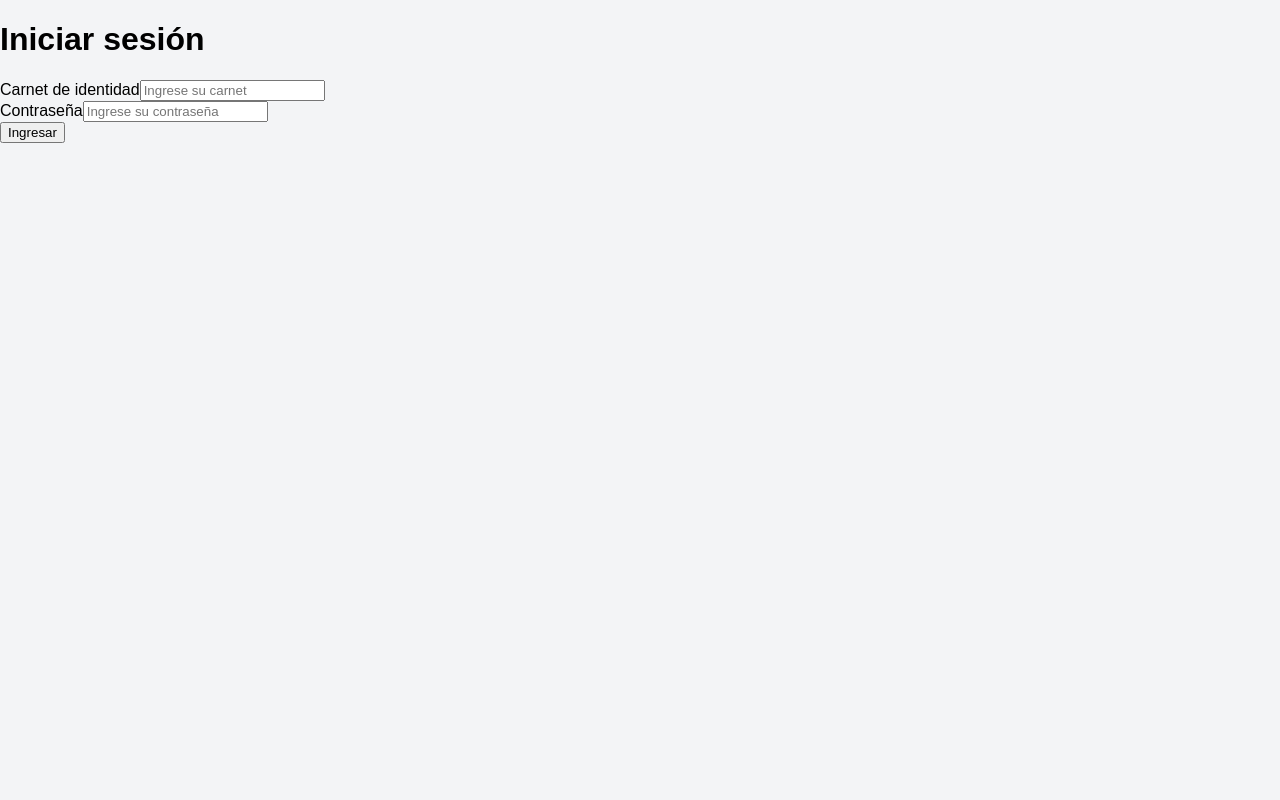
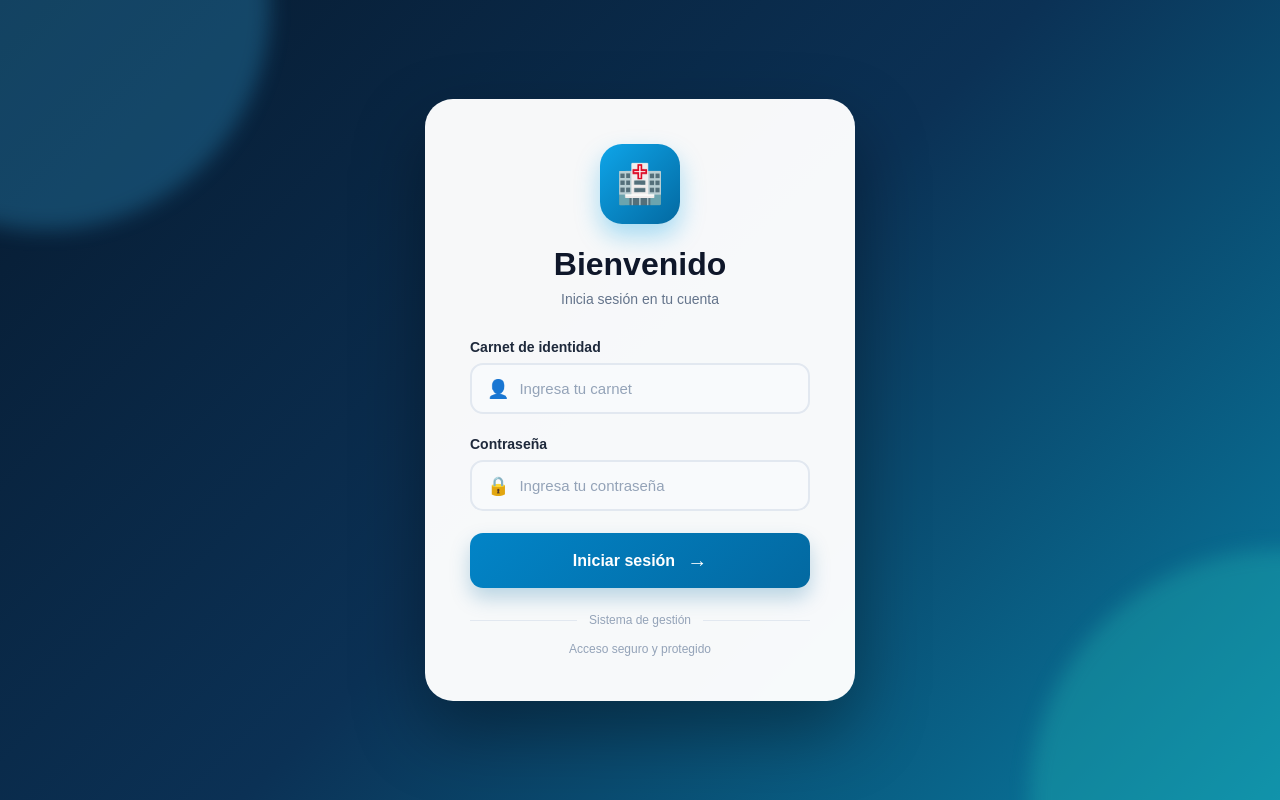
Before and after one commit to jhoelxander10-dot/Frontend-Proyect, a React (Vite) app: page /login in a window 1280 px wide. Built offline with nearby package versions, Linux system fonts and the light colour scheme.

Commit message:
Actualiza formulario de login

```diff
--- /dev/null
+++ b/src/components/auth/LoginForm.css
@@ -0,0 +1,383 @@
+.login-page {
+  min-height: 100vh;
+  width: 100%;
+
+  display: flex;
+  justify-content: center;
+  align-items: center;
+
+  padding: 30px;
+  box-sizing: border-box;
+
+  position: relative;
+  overflow: hidden;
+
+  background: linear-gradient(
+    135deg,
+    #071a2f,
+    #0b3155,
+    #087ea4
+  );
+}
+
+
+/* Círculos decorativos */
+
+.background-circle {
+  position: absolute;
+  border-radius: 50%;
+  pointer-events: none;
+}
+
+.circle-one {
+  width: 450px;
+  height: 450px;
+
+  top: -220px;
+  left: -180px;
+
+  background: rgba(56, 189, 248, 0.25);
+
+  filter: blur(10px);
+}
+
+.circle-two {
+  width: 500px;
+  height: 500px;
+
+  right: -250px;
+  bottom: -250px;
+
+  background: rgba(45, 212, 191, 0.25);
+
+  filter: blur(10px);
+}
+
+
+/* Tarjeta */
+
+.login-card {
+  width: 100%;
+  max-width: 430px;
+
+  padding: 45px;
+
+  box-sizing: border-box;
+
+  position: relative;
+  z-index: 5;
+
+  background: rgba(255, 255, 255, 0.97);
+
+  border-radius: 28px;
+
+  box-shadow:
+    0 30px 70px rgba(0, 0, 0, 0.35);
+
+  animation: aparecer 0.7s ease;
+}
+
+
+/* Logo */
+
+.login-logo {
+  width: 80px;
+  height: 80px;
+
+  margin: 0 auto 22px;
+
+  display: flex;
+  justify-content: center;
+  align-items: center;
+
+  border-radius: 22px;
+
+  background: linear-gradient(
+    135deg,
+    #0ea5e9,
+    #0369a1
+  );
+
+  box-shadow:
+    0 12px 25px rgba(14, 165, 233, 0.35);
+}
+
+.login-logo span {
+  font-size: 38px;
+}
+
+
+/* Título */
+
+.login-title {
+  text-align: center;
+  margin-bottom: 32px;
+}
+
+.login-title h1 {
+  margin: 0;
+
+  color: #0f172a;
+
+  font-size: 32px;
+  font-weight: 800;
+}
+
+.login-title p {
+  margin: 8px 0 0;
+
+  color: #64748b;
+
+  font-size: 14px;
+}
+
+
+/* Campos */
+
+.form-group {
+  margin-bottom: 22px;
+}
+
+.form-group label {
+  display: block;
+
+  margin-bottom: 8px;
+
+  color: #1e293b;
+
+  font-size: 14px;
+  font-weight: 700;
+}
+
+
+/* Contenedor del input */
+
+.input-wrapper {
+  display: flex;
+  align-items: center;
+
+  width: 100%;
+
+  box-sizing: border-box;
+
+  padding: 0 15px;
+
+  border: 2px solid #e2e8f0;
+
+  border-radius: 13px;
+
+  background: #f8fafc;
+
+  transition: all 0.25s ease;
+}
+
+.input-wrapper:hover {
+  border-color: #7dd3fc;
+}
+
+.input-wrapper:focus-within {
+  border-color: #0ea5e9;
+
+  background: white;
+
+  box-shadow:
+    0 0 0 4px rgba(14, 165, 233, 0.12);
+}
+
+
+/* Iconos */
+
+.input-icon {
+  margin-right: 10px;
+
+  font-size: 18px;
+}
+
+
+/* Inputs */
+
+.input-wrapper input {
+  width: 100%;
+
+  padding: 15px 0;
+
+  border: none;
+
+  outline: none;
+
+  background: transparent;
+
+  color: #0f172a;
+
+  font-size: 15px;
+}
+
+.input-wrapper input::placeholder {
+  color: #94a3b8;
+}
+
+
+/* Error */
+
+.login-error {
+  margin-bottom: 20px;
+
+  padding: 12px 14px;
+
+  border-radius: 10px;
+
+  background: #fef2f2;
+
+  border: 1px solid #fecaca;
+
+  color: #dc2626;
+
+  font-size: 13px;
+
+  text-align: center;
+}
+
+
+/* Botón */
+
+.login-button {
+  width: 100%;
+
+  padding: 16px 20px;
+
+  display: flex;
+  justify-content: center;
+  align-items: center;
+
+  gap: 12px;
+
+  border: none;
+
+  border-radius: 13px;
+
+  background: linear-gradient(
+    135deg,
+    #0284c7,
+    #0369a1
+  );
+
+  color: white;
+
+  font-size: 16px;
+  font-weight: 700;
+
+  cursor: pointer;
+
+  box-shadow:
+    0 10px 20px rgba(3, 105, 161, 0.25);
+
+  transition: 0.25s ease;
+}
+
+.login-button:hover {
+  transform: translateY(-3px);
+
+  box-shadow:
+    0 15px 30px rgba(3, 105, 161, 0.35);
+}
+
+.login-button:active {
+  transform: scale(0.98);
+}
+
+
+/* Flecha */
+
+.button-arrow {
+  font-size: 20px;
+
+  transition: 0.2s ease;
+}
+
+.login-button:hover .button-arrow {
+  transform: translateX(5px);
+}
+
+
+/* Separador */
+
+.login-divider {
+  display: flex;
+  align-items: center;
+
+  gap: 12px;
+
+  margin: 25px 0 15px;
+
+  color: #94a3b8;
+
+  font-size: 12px;
+}
+
+.login-divider::before,
+.login-divider::after {
+  content: "";
+
+  flex: 1;
+
+  height: 1px;
+
+  background: #e2e8f0;
+}
+
+
+/* Pie */
+
+.login-footer {
+  margin: 0;
+
+  text-align: center;
+
+  color: #94a3b8;
+
+  font-size: 12px;
+}
+
+
+/* Animación */
+
+@keyframes aparecer {
+  from {
+    opacity: 0;
+
+    transform:
+      translateY(30px)
+      scale(0.96);
+  }
+
+  to {
+    opacity: 1;
+
+    transform:
+      translateY(0)
+      scale(1);
+  }
+}
+
+
+/* Responsive */
+
+@media (max-width: 500px) {
+
+  .login-page {
+    padding: 20px;
+  }
+
+  .login-card {
+    padding: 32px 24px;
+  }
+
+  .login-title h1 {
+    font-size: 27px;
+  }
+
+  .login-logo {
+    width: 70px;
+    height: 70px;
+  }
+}
--- a/src/components/auth/LoginForm.tsx
+++ b/src/components/auth/LoginForm.tsx
@@ -1,30 +1,25 @@
 import { useState } from "react";
 import type { FormEventHandler } from "react";
 import type { LoginCredentials } from "../../types/auth";
-
+import "./LoginForm.css";
 
 interface LoginFormProps {
   error?: string;
   onSubmit: (credentials: LoginCredentials) => void;
 }
 
-
 function LoginForm({ error, onSubmit }: LoginFormProps) {
   const [carnet, setCarnet] = useState("");
   const [password, setPassword] = useState("");
 
-
   const handleSubmit: FormEventHandler<HTMLFormElement> = (event) => {
     event.preventDefault();
 
-
     const normalizedCarnet = carnet.trim();
-
 
     if (!normalizedCarnet || !password) {
       return;
     }
-
 
     onSubmit({
       carnet: normalizedCarnet,
@@ -32,15 +27,29 @@ function LoginForm({ error, onSubmit }: LoginFormProps) {
     });
   };
 
+  return (
+    <div className="login-page">
+      <div className="background-circle circle-one"></div>
+      <div className="background-circle circle-two"></div>
 
-  return (
-    <form onSubmit={handleSubmit}>
-      <h1>Iniciar sesión</h1>
+      <form className="login-card" onSubmit={handleSubmit}>
 
+        <div className="login-logo">
+          <span>🏥</span>
+        </div>
 
-      <div>
-        <label htmlFor="carnet">Carnet de identidad</label>
+        <div className="login-title">
+          <h1>Bienvenido</h1>
+          <p>Inicia sesión en tu cuenta</p>
+        </div>
 
+        <div className="form-group">
+          <label htmlFor="carnet">
+            Carnet de identidad
+          </label>
+
+          <div className="input-wrapper">
+            <span className="input-icon">👤</span>
 
             <input
               id="carnet"
@@ -48,16 +57,20 @@ function LoginForm({ error, onSubmit }: LoginFormProps) {
               type="text"
               value={carnet}
               onChange={(event) => setCarnet(event.target.value)}
-          placeholder="Ingrese su carnet"
+              placeholder="Ingresa tu carnet"
               autoComplete="username"
               required
             />
           </div>
+        </div>
 
+        <div className="form-group">
+          <label htmlFor="password">
+            Contraseña
+          </label>
 
-      <div>
-        <label htmlFor="password">Contraseña</label>
-
+          <div className="input-wrapper">
+            <span className="input-icon">🔒</span>
 
             <input
               id="password"
@@ -65,24 +78,35 @@ function LoginForm({ error, onSubmit }: LoginFormProps) {
               type="password"
               value={password}
               onChange={(event) => setPassword(event.target.value)}
-          placeholder="Ingrese su contraseña"
+              placeholder="Ingresa tu contraseña"
               autoComplete="current-password"
               required
             />
           </div>
-
+        </div>
 
         {error && (
-        <p role="alert" aria-live="polite">
-          {error}
-        </p>
+          <div className="login-error" role="alert">
+            ⚠️ {error}
+          </div>
         )}
 
+        <button className="login-button" type="submit">
+          <span>Iniciar sesión</span>
+          <span className="button-arrow">→</span>
+        </button>
 
-      <button type="submit">Ingresar</button>
+        <div className="login-divider">
+          <span>Sistema de gestión</span>
+        </div>
+
+        <p className="login-footer">
+          Acceso seguro y protegido
+        </p>
+
       </form>
+    </div>
   );
 }
 
-
 export default LoginForm;
```
Lines whose indentation alone changed are shown as unchanged.
